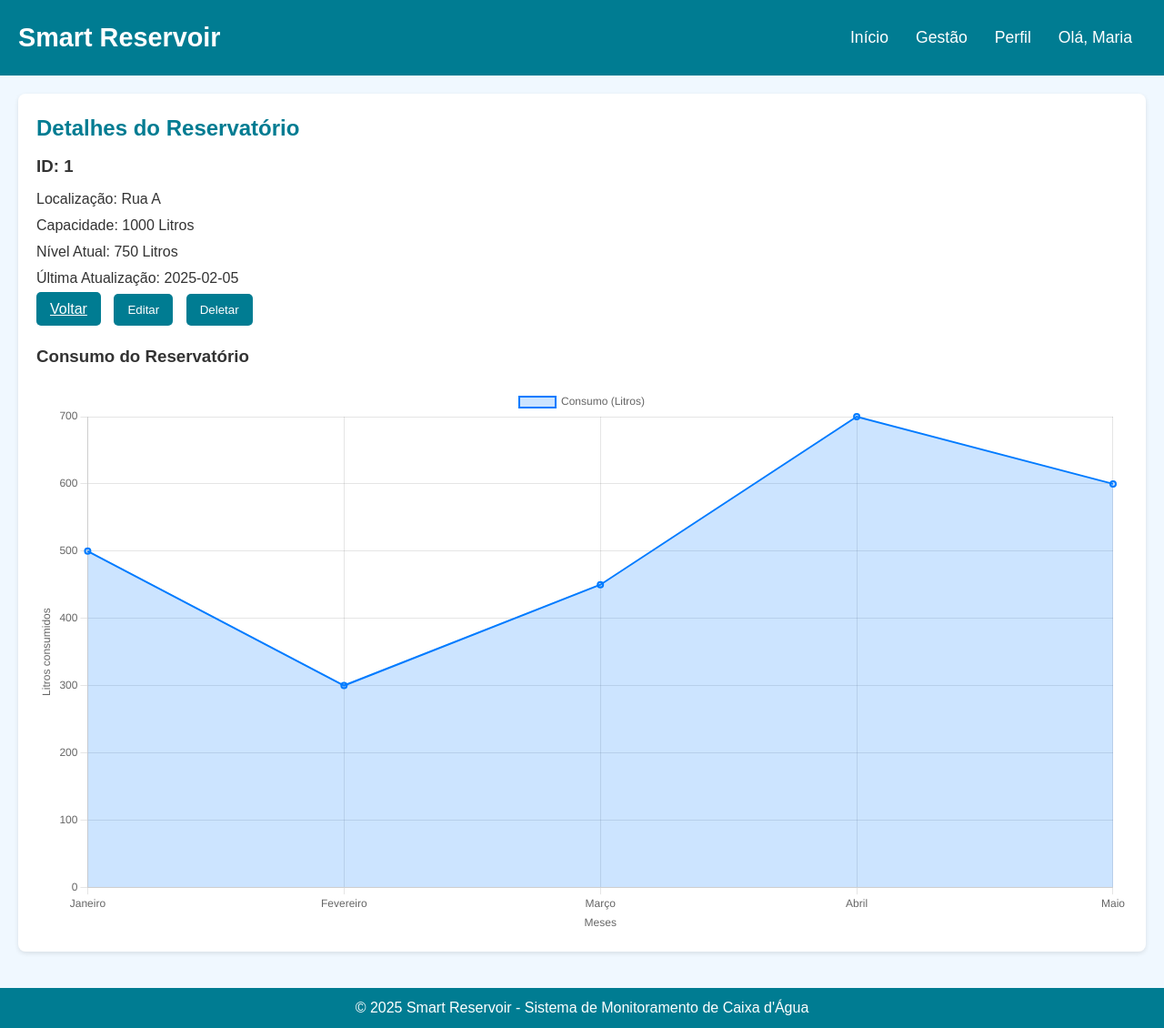
After one commit to luccaszzzz/proj_reservatorio, a Django app: page /detalhe_reservatorio/ in a window 1280 px wide. The commit adds this page. Shown: the whole page at 91% size. Run offline with Django 5.2, Linux system fonts and the light colour scheme.

Commit message:
Página de detalhes de reservatórios criada

```diff
--- a/core/views.py
+++ b/core/views.py
@@ -23,3 +23,9 @@ def reservatorio_listar(request):
 
 def monitoramento_listar(request):
     return render(request, 'monitoramento_listar.html')
+
+def dashboard(request):
+    return render(request, 'dashboard.html')
+
+def detalhe_reservatorio(request):
+    return render(request, 'detalhe_reservatorio.html')
--- a/proj_reservatorio/urls.py
+++ b/proj_reservatorio/urls.py
@@ -1,6 +1,6 @@
 from django.contrib import admin
 from django.urls import path
-from core.views import home, login, cadastro, perfil, gestor, usuario_listar, reservatorio_listar, monitoramento_listar
+from core.views import home, login, cadastro, perfil, gestor, usuario_listar, reservatorio_listar, monitoramento_listar, dashboard, detalhe_reservatorio
 
 urlpatterns = [
     path('admin/', admin.site.urls),
@@ -15,4 +15,7 @@ urlpatterns = [
     path('usuario_listar/', usuario_listar, name="usuario_listar"),
     path('reservatorio_listar/', reservatorio_listar, name="reservatorio_listar"),
     path('monitoramento_listar/', monitoramento_listar, name="monitoramento_listar"),
+
+    path('dashboard/', dashboard, name="dashboard"),
+    path('detalhe_reservatorio/', detalhe_reservatorio, name="detalhe_reservatorio"),
 ]
--- /dev/null
+++ b/static/css/detalhe_reservatorio.css
@@ -0,0 +1,48 @@
+#detalhes-reservatorio {
+    background: #fff;
+    padding: 20px;
+    border-radius: 8px;
+    box-shadow: 0 2px 5px rgba(0, 0, 0, 0.1);
+}
+
+.reservatorio-info {
+    margin-bottom: 20px;
+}
+
+.reservatorio-info h3 {
+    margin: 10px 0;
+}
+
+.reservatorio-info p {
+    margin: 5px 0;
+}
+
+button, .button {
+    background-color: #007C92;
+    color: white;
+    border: none;
+    padding: 10px 15px;
+    margin-right: 10px;
+    border-radius: 5px;
+    cursor: pointer;
+}
+
+button:hover {
+    background-color: #005B66; /* Alteração de cor no hover */
+}
+
+/* Estilos para o gráfico */
+#consumo-grafico {
+    margin-top: 20px;
+}
+
+footer {
+    background: #007C92;
+    color: white;
+    text-align: center;
+    padding: 10px 0;
+    position: relative;
+    bottom: 0;
+    width: 100%;
+    margin-top: 20px;
+}
--- /dev/null
+++ b/templates/detalhe_reservatorio.html
@@ -0,0 +1,102 @@
+{% load static %}
+<!DOCTYPE html>
+<html lang="pt-BR">
+<head>
+    <meta charset="UTF-8">
+    <meta name="viewport" content="width=device-width, initial-scale=1.0">
+    <title>Detalhes do Reservatório - Smart Reservoir</title>
+    <link rel="stylesheet" href="{% static 'css/style.css'%}">
+    <link rel="stylesheet" href="{% static 'css/detalhe_reservatorio.css'%}">
+    <script src="https://cdn.jsdelivr.net/npm/chart.js"></script>
+</head>
+<body>
+    <header>
+        <div class="logo">
+            <h1>Smart Reservoir</h1>
+        </div>
+        <nav>
+            <ul>
+                <li><a href="{% url 'home' %}">Início</a></li>
+                <li><a href="{% url 'gestor' %}">Gestão</a></li>
+                <li><a href="{% url 'perfil' %}">Perfil</a></li>
+                <li><a href="#">Olá, Maria</a></li>
+            </ul>
+        </nav>
+    </header>
+
+    <main>
+        <section id="detalhes-reservatorio">
+            <h2>Detalhes do Reservatório</h2>
+            <div class="reservatorio-info">
+                <h3>ID: <span id="reservatorioId">1</span></h3>
+                <p>Localização: <span id="localizacaoReservatorio">Rua A</span></p>
+                <p>Capacidade: <span id="capacidadeReservatorio">1000 Litros</span></p>
+                <p>Nível Atual: <span id="nivelAtual">750 Litros</span></p>
+                <p>Última Atualização: <span id="dataAtualizacao">2025-02-05</span></p>
+                <a class="button" href="{% url 'reservatorio_listar' %}">Voltar</a>
+                <button onclick="editarReservatorio()">Editar</button>
+                <button onclick="deletarReservatorio()">Deletar</button>
+            </div>
+
+            <h3>Consumo do Reservatório</h3>
+            <div id="consumo-grafico">
+                <canvas id="consumoChart" width="400" height="200"></canvas>
+            </div>
+        </section>
+    </main>
+
+    <footer>
+        <p>© 2025 Smart Reservoir - Sistema de Monitoramento de Caixa d'Água</p>
+    </footer>
+
+    <script>
+        // Função para editar o reservatório
+        function editarReservatorio() {
+            const id = document.getElementById('reservatorioId').innerText;
+            window.location.href = 'editar-reservatorio.html?id=' + id;
+        }
+
+        // Função para deletar o reservatório
+        function deletarReservatorio() {
+            if (confirm("Tem certeza que deseja deletar este reservatório?")) {
+                console.log("Reservatório deletado.");
+                // Aqui você deve adicionar a lógica para deletar o reservatório do sistema
+            }
+        }
+
+        // Configuração do gráfico de consumo
+        const ctx = document.getElementById('consumoChart').getContext('2d');
+        const consumoChart = new Chart(ctx, {
+            type: 'line', // Tipo do gráfico (linha)
+            data: {
+                labels: ['Janeiro', 'Fevereiro', 'Março', 'Abril', 'Maio'], // Meses fictícios
+                datasets: [{
+                    label: 'Consumo (Litros)',
+                    data: [500, 300, 450, 700, 600], // Dados de consumo fictícios
+                    backgroundColor: 'rgba(0, 123, 255, 0.2)',
+                    borderColor: 'rgba(0, 123, 255, 1)',
+                    borderWidth: 2,
+                    fill: true // preenche a área abaixo da linha
+                }]
+            },
+            options: {
+                responsive: true, // gráfico responsivo
+                scales: {
+                    y: {
+                        beginAtZero: true,
+                        title: {
+                            display: true,
+                            text: 'Litros consumidos' // Título do eixo Y
+                        }
+                    },
+                    x: {
+                        title: {
+                            display: true,
+                            text: 'Meses' // Título do eixo X
+                        }
+                    }
+                }
+            }
+        });
+    </script>
+</body>
--- a/templates/gestor.html
+++ b/templates/gestor.html
@@ -17,6 +17,9 @@
         <ul>
           <li><a href="{% url 'home' %}">Início</a></li>
           <li><a href="{% url 'perfil' %}">Perfil</a></li>
+          <li><a href="{% url 'cadastro' %}">Cadastro de Usuário</a></li>
+          <li><a href="{% url 'dashboard' %}">Dashboard</a></li>
+          <li><a href="{% url 'detalhe_reservatorio' %}">Detalhe de Reservatório</a></li>
           <li><a href="#">Olá, Maria</a></li>
         </ul>
       </nav>
```
Also changed, not shown: static/css/dashboard.css (added, +29 -0 lines), templates/dashboard.html (added, +112 -0 lines), templates/reservatorio_listar.html (+5 -5 lines).
